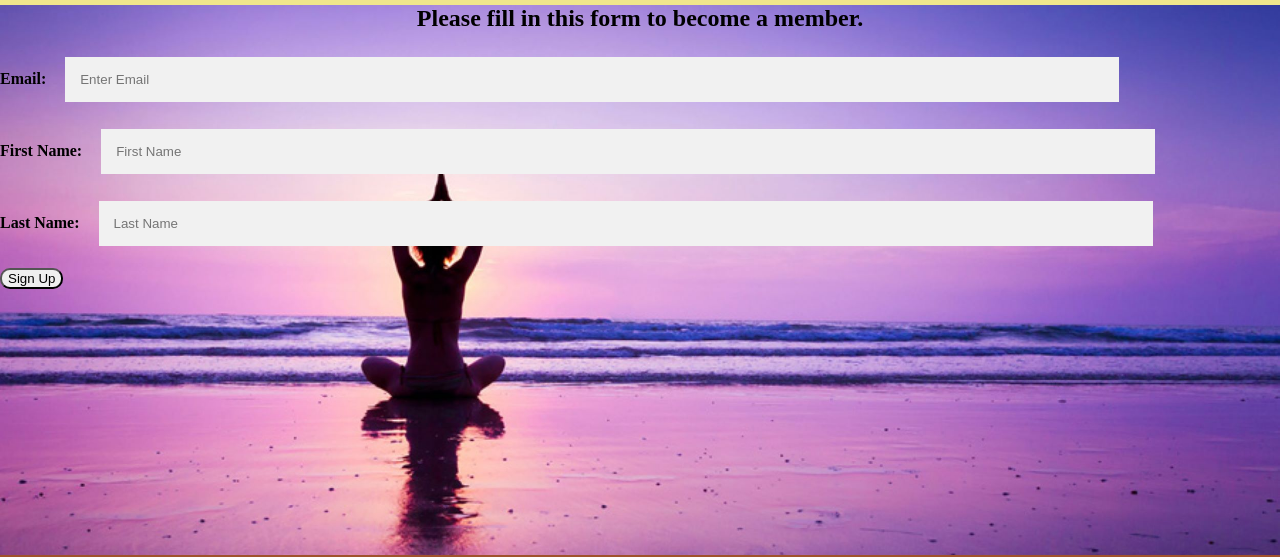
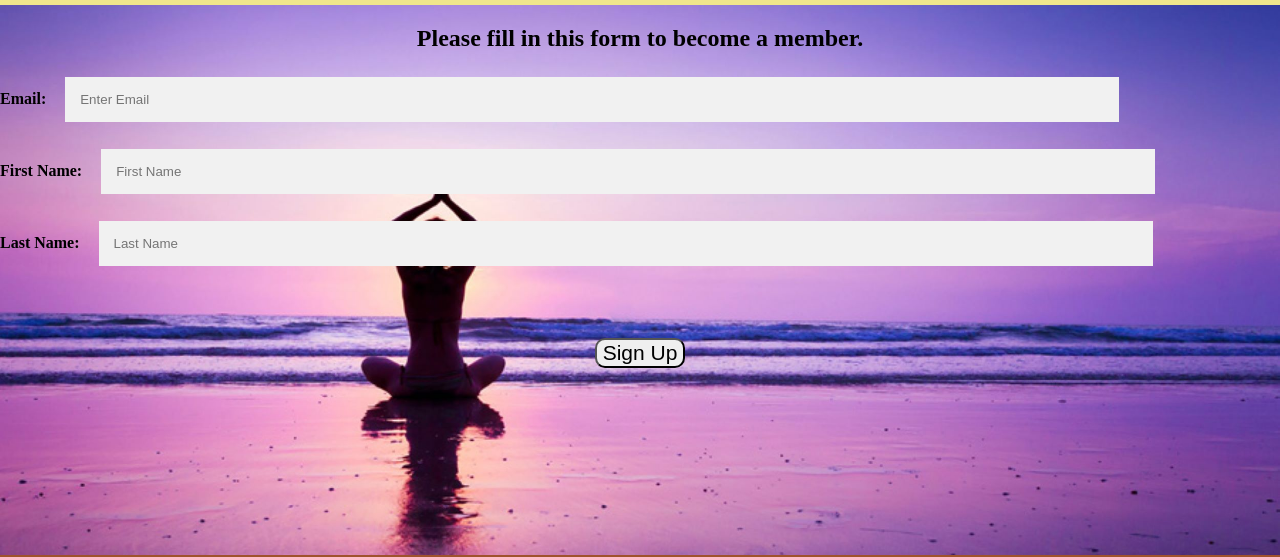
Before and after one commit to deima24/p1_yoga, a plain HTML site: page sign_up.html in a window 1280 px wide. Shown: the part 128-685 px from the top of the page. Drawn offline with Linux system fonts and the light colour scheme.

Commit message:
centered sign up btn and lovered titleon sign up page

```diff
--- a/assets/css/style.css
+++ b/assets/css/style.css
@@ -117,6 +117,7 @@ footer {
     text-align: center;
     margin-bottom: 20px;
     margin-top: 0;
+    padding-top: 20px;
 }
 
 input[type=text],
@@ -133,10 +134,16 @@ input[type=password] {
 
 .signupbtn {
     border-radius: 10px;
+    font-size: 21px;
 }
 
 form {
     border: 0;
+}
+
+.form-btn {
+    text-align: center;
+    margin-top: 50px;
 }
 
 
--- a/sign_up.html
+++ b/sign_up.html
@@ -45,7 +45,7 @@
 
 
 
-                <div>
+                <div class="form-btn">
 
                     <button type="submit" class="signupbtn">Sign Up</button>
                 </div>
```
